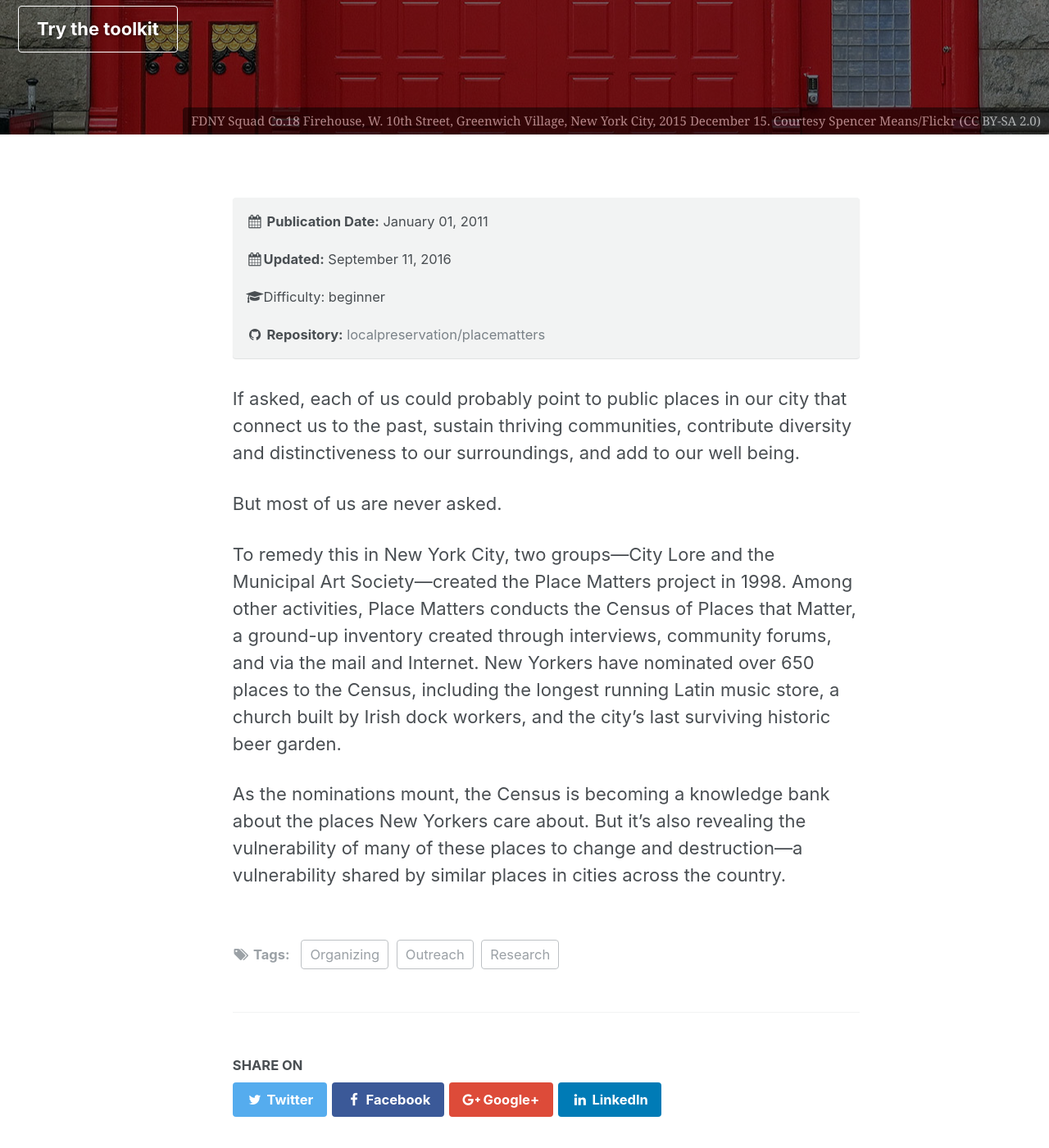
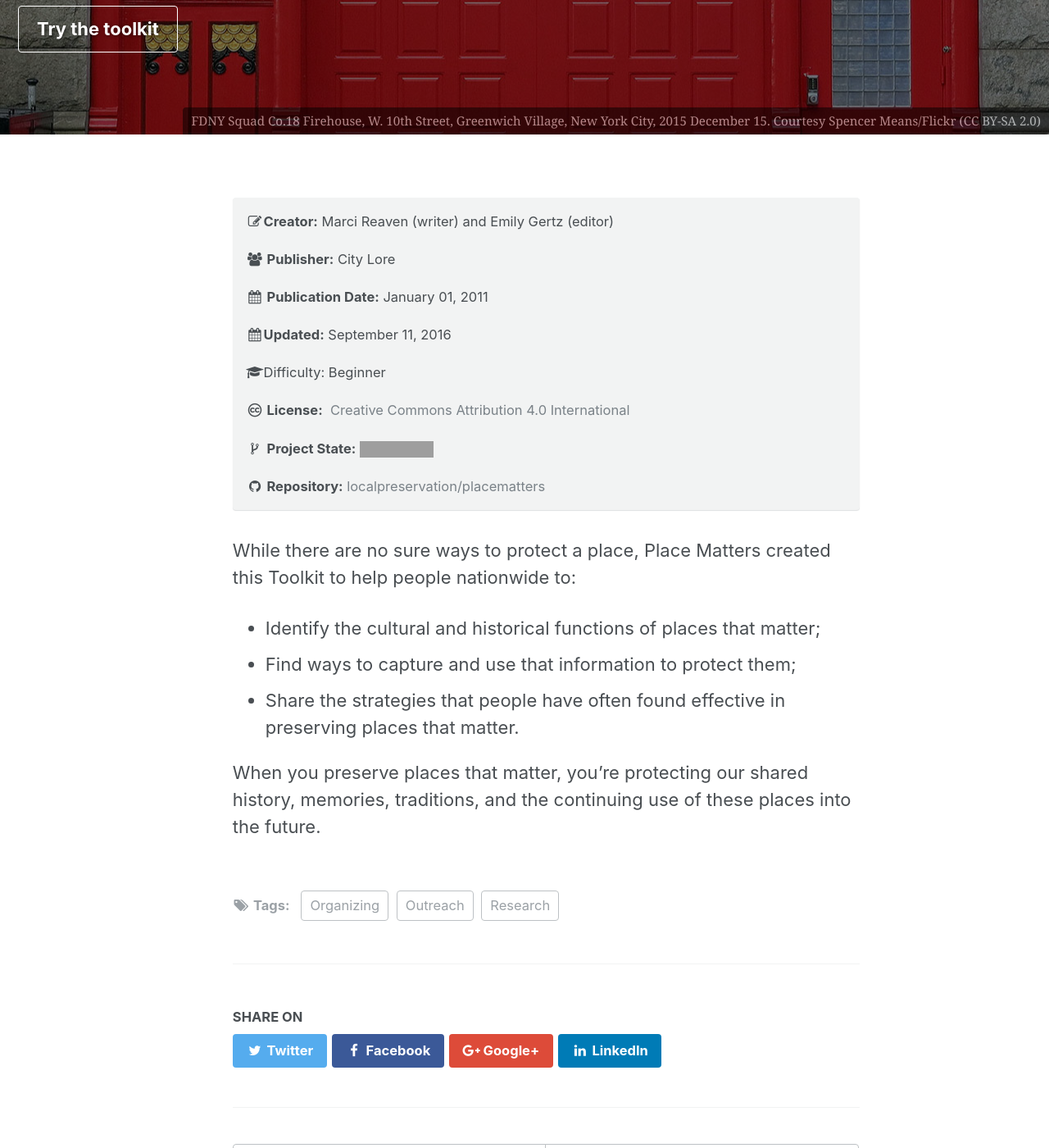
Before and after one commit to localpreservation/localpreservation.github.io, a Jekyll site: the page built from _resources/placematters.md, in a window 1280 px wide and 1400 px high, scrolled down 541 px. Shown: the whole window at 82% size. Built offline with Jekyll 4.4.1, drawn with Linux system fonts in a browser that asks for light colours; grey boxes are pictures that could not be loaded.

Commit message:
Update metadata for published resources

```diff
--- a/_resources/placematters.md
+++ b/_resources/placematters.md
@@ -4,7 +4,15 @@ excerpt: "The Place Matters Toolkit is a guidebook to help you identify, promote
 date: 2011-1-1
 modified: 2016-9-11
 repository: "localpreservation/placematters"
-difficulty: beginner
+resource_url: "https://localpreservation.github.io/placematters/"
+difficulty: Beginner
+state: "ready"
+license: CC-BY-4.0
+publisher:
+  - City Lore
+creator:
+    - Marci Reaven (writer)
+    - Emily Gertz (editor)
 header:
   teaser: /assets/images/27661222071_d149288f9e_k-square.jpg
   overlay_filter: "0.5"
@@ -20,10 +28,10 @@ topic:
   - Advocacy
 ---
 
-If asked, each of us could probably point to public places in our city that connect us to the past, sustain thriving communities, contribute diversity and distinctiveness to our surroundings, and add to our well being.
+While there are no sure ways to protect a place, Place Matters created this Toolkit to help people nationwide to:
 
-But most of us are never asked.
+- Identify the cultural and historical functions of places that matter;
+- Find ways to capture and use that information to protect them;
+- Share the strategies that people have often found effective in preserving places that matter.
 
-To remedy this in New York City, two groups—City Lore and the Municipal Art Society—created the Place Matters project in 1998. Among other activities, Place Matters conducts the Census of Places that Matter, a ground-up inventory created through interviews, community forums, and via the mail and Internet. New Yorkers have nominated over 650 places to the Census, including the longest running Latin music store, a church built by Irish dock workers, and the city’s last surviving historic beer garden.
-
-As the nominations mount, the Census is becoming a knowledge bank about the places New Yorkers care about. But it’s also revealing the vulnerability of many of these places to change and destruction—a vulnerability shared by similar places in cities across the country.
+When you preserve places that matter, you’re protecting our shared history, memories, traditions, and the continuing use of these places into the future.
```
Also changed, not shown: _resources/explore-101.md (+14 -7 lines), _resources/neighborhoods.md (+9 -1 lines), _resources/syllabus-directory.md (+10 -1 lines), _resources/timeline.md (+7 -1 lines).
